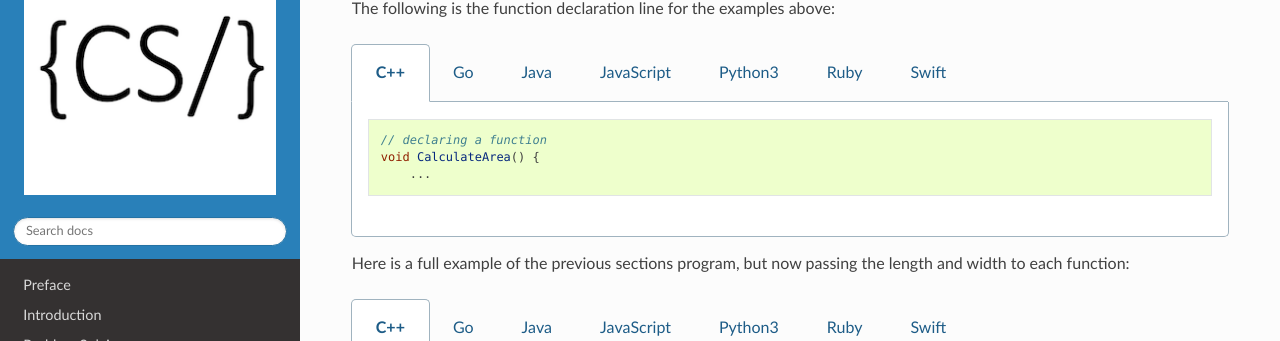
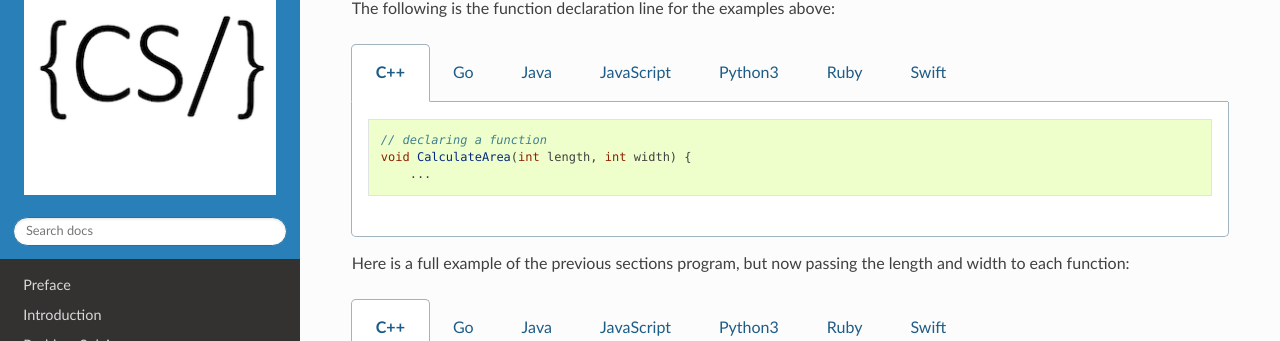
Before and after one commit to Mr-Coxall/Computer-Based-Problem-Solving, a Sphinx documentation site: the page built from docs/functions/functions-with-a-parameter.rst, in a window 1280 px wide and 900 px high, scrolled down 778 px. Shown: the part 110-451 px from the top of the window. Built offline with Sphinx 7.4.7 and the Read the Docs theme 2.0.0, drawn with Linux system fonts in a browser that asks for light colours; pages that are not in the unit, such as notebooks, are missing from menus.

Commit message:
Update functions-with-a-parameter.rst

```diff
--- a/docs/functions/functions-with-a-parameter.rst
+++ b/docs/functions/functions-with-a-parameter.rst
@@ -69,7 +69,7 @@ The following is the function declaration line for the examples above:
     .. code-block:: C++
 
 		// declaring a function
-		void CalculateArea() {
+		void CalculateArea(int length, int width) {
 		    ...
 
   .. group-tab:: Go
```
